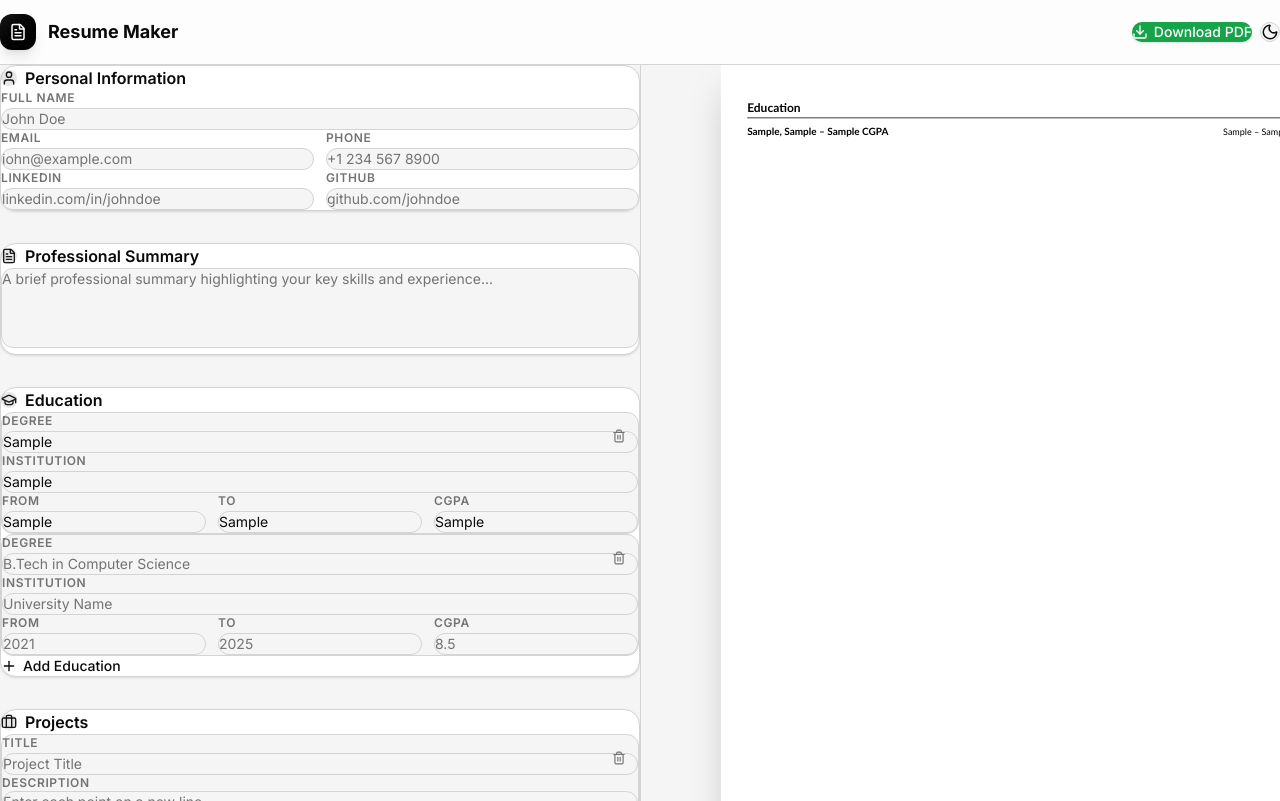
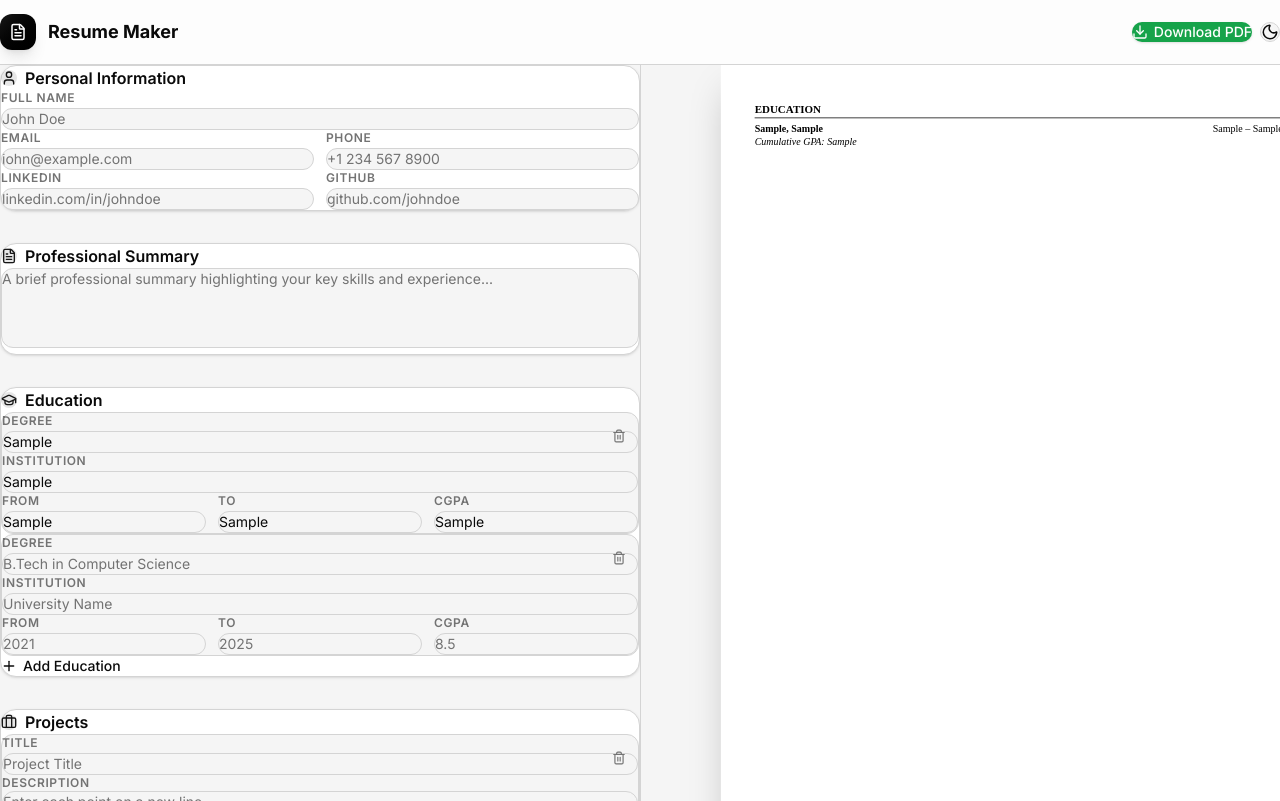
Before and after one commit to Manoharreddi2/Resume-Maker, a React (Vite) app in the folder frontend/: page / in a window 1280 px wide. Both pictures are taken after typing "Sample", "Sample", "Sample", "Sample", "Sample" into the empty fields and a click on the button "Add Education". Built offline with nearby package versions, Linux system fonts and the light colour scheme.

Commit message:
Implement final Serif/Navy resume template with centered header and bulleted projects

```diff
--- a/frontend/src/components/ResumePreview.jsx
+++ b/frontend/src/components/ResumePreview.jsx
@@ -68,7 +68,13 @@ export default function ResumePreview({ resumeData, previewRef }) {
             >
                 <div
                     ref={contentRef}
-                    style={{ fontSize: `${fontSize}pt`, padding: "30px 35px", color: "#1a1a1a", fontFamily: "'Calibri', 'Candara', 'Segoe UI', 'Optima', 'Arial', sans-serif" }}
+                    style={{
+                        fontSize: `${fontSize}pt`,
+                        padding: "40px 45px",
+                        color: "#000000",
+                        fontFamily: "'Times New Roman', Times, serif",
+                        lineHeight: 1.3
+                    }}
                 >
                     {!hasContent ? (
                         <div style={{ display: "flex", alignItems: "center", justifyContent: "center", height: "400px", color: "#94a3b8" }}>
@@ -79,100 +85,100 @@ export default function ResumePreview({ resumeData, previewRef }) {
                         </div>
                     ) : (
                         <>
-                            {/* Header - Name & Contact */}
+                            {/* Header - Centered Name & Contact */}
                             {personalInfo.fullName && (
-                                <div style={{ textAlign: "center", marginBottom: "12px", borderBottom: "2px solid #1a1a1a", paddingBottom: "12px" }}>
-                                    <h1 style={{ fontSize: "20pt", fontWeight: 700, color: "#1e293b", letterSpacing: "-0.5px", margin: 0 }}>
+                                <div style={{ textAlign: "center", marginBottom: "15px" }}>
+                                    <h1 style={{ fontSize: "24pt", fontWeight: 700, color: "#003366", textTransform: "uppercase", margin: "0 0 5px 0" }}>
                                         {personalInfo.fullName}
                                     </h1>
-                                    <div style={{ display: "flex", flexWrap: "wrap", justifyContent: "center", gap: "6px 16px", marginTop: "6px", fontSize: "8.5pt", color: "#475569" }}>
+                                    <div style={{ display: "flex", flexWrap: "wrap", justifyContent: "center", gap: "6px 8px", fontSize: "10pt", color: "#000000" }}>
+                                        {personalInfo.phone && <span>{personalInfo.phone}</span>}
+                                        {(personalInfo.phone && personalInfo.email) && <span style={{ color: "#000000" }}>◊</span>}
                                         {personalInfo.email && (
-                                            <span style={{ display: "inline-flex", alignItems: "center", gap: "4px" }}>
-                                                <svg width="12" height="12" viewBox="0 0 24 24" fill="none" stroke="currentColor" strokeWidth="2" strokeLinecap="round" strokeLinejoin="round"><rect x="2" y="4" width="20" height="16" rx="2" /><path d="m22 7-8.97 5.7a1.94 1.94 0 0 1-2.06 0L2 7" /></svg>
-                                                {personalInfo.email}
-                                            </span>
-                                        )}
-                                        {personalInfo.phone && (
-                                            <span style={{ display: "inline-flex", alignItems: "center", gap: "4px" }}>
-                                                <svg width="12" height="12" viewBox="0 0 24 24" fill="none" stroke="currentColor" strokeWidth="2" strokeLinecap="round" strokeLinejoin="round"><path d="M22 16.92v3a2 2 0 0 1-2.18 2 19.79 19.79 0 0 1-8.63-3.07 19.5 19.5 0 0 1-6-6 19.79 19.79 0 0 1-3.07-8.67A2 2 0 0 1 4.11 2h3a2 2 0 0 1 2 1.72c.127.96.361 1.903.7 2.81a2 2 0 0 1-.45 2.11L8.09 9.91a16 16 0 0 0 6 6l1.27-1.27a2 2 0 0 1 2.11-.45c.907.339 1.85.573 2.81.7A2 2 0 0 1 22 16.92z" /></svg>
-                                                {personalInfo.phone}
-                                            </span>
+                                            <a href={`mailto:${personalInfo.email}`} style={{ color: "#0000ee", textDecoration: "none" }}>{personalInfo.email}</a>
                                         )}
                                         {personalInfo.linkedin && (
-                                            <a href={personalInfo.linkedin.startsWith("http") ? personalInfo.linkedin : `https://${personalInfo.linkedin}`} style={{ display: "inline-flex", alignItems: "center", gap: "4px", color: "#475569", textDecoration: "none" }}>
-                                                <svg width="12" height="12" viewBox="0 0 24 24" fill="currentColor"><path d="M20.447 20.452h-3.554v-5.569c0-1.328-.027-3.037-1.852-3.037-1.853 0-2.136 1.445-2.136 2.939v5.667H9.351V9h3.414v1.561h.046c.477-.9 1.637-1.85 3.37-1.85 3.601 0 4.267 2.37 4.267 5.455v6.286zM5.337 7.433a2.062 2.062 0 0 1-2.063-2.065 2.064 2.064 0 1 1 2.063 2.065zm1.782 13.019H3.555V9h3.564v11.452zM22.225 0H1.771C.792 0 0 .774 0 1.729v20.542C0 23.227.792 24 1.771 24h20.451C23.2 24 24 23.227 24 22.271V1.729C24 .774 23.2 0 22.222 0h.003z" /></svg>
-                                                LinkedIn
-                                            </a>
+                                            <>
+                                                <span style={{ color: "#000000" }}>◊</span>
+                                                <a href={personalInfo.linkedin.startsWith("http") ? personalInfo.linkedin : `https://${personalInfo.linkedin}`} style={{ color: "#0000ee", textDecoration: "none" }}>linkedin.com/in/{personalInfo.fullName.toLowerCase().split(' ').join('')}</a>
+                                            </>
                                         )}
                                         {personalInfo.github && (
-                                            <a href={personalInfo.github.startsWith("http") ? personalInfo.github : `https://${personalInfo.github}`} style={{ display: "inline-flex", alignItems: "center", gap: "4px", color: "#475569", textDecoration: "none" }}>
-                                                <svg width="12" height="12" viewBox="0 0 24 24" fill="currentColor"><path d="M12 0C5.374 0 0 5.373 0 12c0 5.302 3.438 9.8 8.207 11.387.599.111.793-.261.793-.577v-2.234c-3.338.726-4.033-1.416-4.033-1.416-.546-1.387-1.333-1.756-1.333-1.756-1.089-.745.083-.729.083-.729 1.205.084 1.839 1.237 1.839 1.237 1.07 1.834 2.807 1.304 3.492.997.107-.775.418-1.305.762-1.604-2.665-.305-5.467-1.334-5.467-5.931 0-1.311.469-2.381 1.236-3.221-.124-.303-.535-1.524.117-3.176 0 0 1.008-.322 3.301 1.23A11.509 11.509 0 0 1 12 5.803c1.02.005 2.047.138 3.006.404 2.291-1.552 3.297-1.23 3.297-1.23.653 1.653.242 2.874.118 3.176.77.84 1.235 1.911 1.235 3.221 0 4.609-2.807 5.624-5.479 5.921.43.372.823 1.102.823 2.222v3.293c0 .319.192.694.801.576C20.566 21.797 24 17.3 24 12c0-6.627-5.373-12-12-12z" /></svg>
-                                                GitHub
-                                            </a>
+                                            <>
+                                                <span style={{ color: "#000000" }}>◊</span>
+                                                <a href={personalInfo.github.startsWith("http") ? personalInfo.github : `https://${personalInfo.github}`} style={{ color: "#0000ee", textDecoration: "none" }}>github.com/{personalInfo.fullName.toLowerCase().split(' ').join('')}</a>
+                                            </>
                                         )}
                                     </div>
                                 </div>
                             )}
 
-                            {/* Professional Summary */}
+                            {/* Objective / Summary */}
                             {professionalSummary && (
-                                <div style={{ marginBottom: "10px" }}>
-                                    <h2 style={sectionTitleStyle}>Professional Summary</h2>
-                                    <p style={{ lineHeight: 1.5, color: "#334155", margin: 0 }}>{professionalSummary}</p>
+                                <div style={{ marginBottom: "12px" }}>
+                                    <h2 style={sectionTitleStyle}>Objective</h2>
+                                    <p style={{ margin: 0 }}>{professionalSummary}</p>
                                 </div>
                             )}
 
                             {/* Education */}
                             {education.some((e) => e.degree || e.institution) && (
-                                <div style={{ marginBottom: "10px" }}>
+                                <div style={{ marginBottom: "12px" }}>
                                     <h2 style={sectionTitleStyle}>Education</h2>
                                     {education
                                         .filter((e) => e.degree || e.institution)
                                         .map((edu, i) => (
                                             <div key={i} style={{ marginBottom: "4px" }}>
                                                 <div style={{ display: "flex", justifyContent: "space-between", alignItems: "baseline" }}>
-                                                    <span style={{ fontWeight: 600, color: "#000000" }}>
-                                                        {edu.degree}{edu.institution ? `, ${edu.institution}` : ""}
-                                                        {edu.cgpa ? ` – ${edu.cgpa} CGPA` : ""}
-                                                    </span>
-                                                    <span style={{ fontSize: "9pt", fontWeight: 500, color: "#000000" }}>
-                                                        {edu.fromYear && edu.toYear ? `${edu.fromYear} – ${edu.toYear}` : edu.fromYear || edu.toYear || ""}
-                                                    </span>
+                                                    <span style={{ fontWeight: 700 }}>{edu.degree}{edu.institution ? `, ${edu.institution}` : ""}</span>
+                                                    <span style={{ fontWeight: 400 }}>{edu.fromYear && edu.toYear ? `${edu.fromYear} – ${edu.toYear}` : edu.fromYear || edu.toYear || ""}</span>
                                                 </div>
+                                                {edu.cgpa && <div style={{ fontStyle: "italic" }}>Cumulative GPA: {edu.cgpa}</div>}
                                             </div>
                                         ))}
                                 </div>
                             )}
 
+                            {/* Skills */}
+                            {(skills.programmingLanguages || skills.frontendBackend || skills.tools) && (
+                                <div style={{ marginBottom: "12px" }}>
+                                    <h2 style={sectionTitleStyle}>Skills</h2>
+                                    <div style={{ fontSize: "10pt" }}>
+                                        {skills.programmingLanguages && (
+                                            <div style={{ marginBottom: "2px" }}>
+                                                <span style={{ fontWeight: 700 }}>Technical Skills: </span> {skills.programmingLanguages}
+                                            </div>
+                                        )}
+                                        {skills.frontendBackend && (
+                                            <div style={{ marginBottom: "2px" }}>
+                                                <span style={{ fontWeight: 700 }}>Frontend & Backend: </span> {skills.frontendBackend}
+                                            </div>
+                                        )}
+                                        {skills.tools && (
+                                            <div>
+                                                <span style={{ fontWeight: 700 }}>Build and Tools: </span> {skills.tools}
+                                            </div>
+                                        )}
+                                    </div>
+                                </div>
+                            )}
+
                             {/* Projects */}
                             {projects.some((p) => p.title) && (
-                                <div style={{ marginBottom: "10px" }}>
+                                <div style={{ marginBottom: "12px" }}>
                                     <h2 style={sectionTitleStyle}>Projects</h2>
                                     {projects
                                         .filter((p) => p.title)
                                         .map((proj, i) => (
                                             <div key={i} style={{ marginBottom: "8px" }}>
-                                                <div style={{ display: "flex", justifyContent: "space-between", alignItems: "baseline" }}>
-                                                    <span style={{ fontWeight: 700, color: "#000000", fontSize: "10pt" }}>{proj.title}</span>
-                                                    <span style={{ display: "flex", gap: "10px", fontSize: "8pt" }}>
-                                                        {proj.githubLink && (
-                                                            <a href={proj.githubLink.startsWith("http") ? proj.githubLink : `https://${proj.githubLink}`} style={{ color: "#1a1a1a", textDecoration: "none", fontWeight: 600 }}>GitHub</a>
-                                                        )}
-                                                        {proj.liveLink && (
-                                                            <a href={proj.liveLink.startsWith("http") ? proj.liveLink : `https://${proj.liveLink}`} style={{ color: "#1a1a1a", textDecoration: "none", fontWeight: 600 }}>Live ↗</a>
-                                                        )}
-                                                    </span>
-                                                </div>
+                                                <div style={{ fontWeight: 700, marginBottom: "2px" }}>{proj.title}</div>
                                                 {(proj.description || proj.technologies) && (
-                                                    <ul style={{ paddingLeft: "18px", margin: "2px 0", color: "#000000", lineHeight: 1.4 }}>
+                                                    <ul style={{ paddingLeft: "20px", margin: "0", listStyleType: "disc" }}>
                                                         {proj.description && proj.description.split(/[.\n]/).filter(line => line.trim()).slice(0, 8).map((line, j) => (
-                                                            <li key={j} style={{ marginBottom: "1px" }}>{line.trim()}.</li>
+                                                            <li key={j} style={{ marginBottom: "2px" }}>{line.trim()}.</li>
                                                         ))}
                                                         {proj.technologies && (
-                                                            <li style={{ marginBottom: "1px" }}>
-                                                                <span style={{ fontWeight: 600 }}>Tech Stack and Tools: </span>
-                                                                <span>{proj.technologies}</span>
-                                                            </li>
+                                                            <li style={{ fontStyle: "italic" }}>Tech Stack: {proj.technologies}</li>
                                                         )}
                                                     </ul>
                                                 )}
@@ -181,44 +187,15 @@ export default function ResumePreview({ resumeData, previewRef }) {
                                 </div>
                             )}
 
-                            {/* Skills */}
-                            {(skills.programmingLanguages || skills.frontendBackend || skills.tools) && (
-                                <div style={{ marginBottom: "10px" }}>
-                                    <h2 style={sectionTitleStyle}>Skills Summary</h2>
-                                    <div style={{ lineHeight: 1.6, color: "#000000", fontSize: "9.5pt" }}>
-                                        {skills.programmingLanguages && (
-                                            <p style={{ margin: "0 0 2px 0" }}>
-                                                <span style={{ fontWeight: 700 }}>Programming Languages: </span>
-                                                {skills.programmingLanguages}
-                                            </p>
-                                        )}
-                                        {skills.frontendBackend && (
-                                            <p style={{ margin: "0 0 2px 0" }}>
-                                                <span style={{ fontWeight: 700 }}>Frontend & Backend: </span>
-                                                {skills.frontendBackend}
-                                            </p>
-                                        )}
-                                        {skills.tools && (
-                                            <p style={{ margin: 0 }}>
-                                                <span style={{ fontWeight: 700 }}>Build and Tools: </span>
-                                                {skills.tools}
-                                            </p>
-                                        )}
-                                    </div>
-                                </div>
-                            )}
-
                             {/* Achievements */}
                             {achievements.some((a) => a.trim()) && (
-                                <div>
+                                <div style={{ marginBottom: "12px" }}>
                                     <h2 style={sectionTitleStyle}>Achievements / Certifications</h2>
-                                    <ul style={{ paddingLeft: "18px", margin: 0, color: "#000000" }}>
+                                    <ul style={{ paddingLeft: "20px", margin: 0 }}>
                                         {achievements
                                             .filter((a) => a.trim())
                                             .map((ach, i) => (
-                                                <li key={i} style={{ marginBottom: "3px", lineHeight: 1.4 }}>
-                                                    {ach}
-                                                </li>
+                                                <li key={i} style={{ marginBottom: "2px" }}>{ach}</li>
                                             ))}
                                     </ul>
                                 </div>
@@ -237,11 +214,12 @@ export default function ResumePreview({ resumeData, previewRef }) {
 }
 
 const sectionTitleStyle = {
-    fontSize: "12pt",
+    fontSize: "11pt",
     fontWeight: 700,
     color: "#000000",
-    borderBottom: "1.5px solid #000000",
-    paddingBottom: "2px",
-    marginBottom: "8px",
-    marginTop: "14px",
+    textTransform: "uppercase",
+    borderBottom: "1px solid #000000",
+    paddingBottom: "1px",
+    marginBottom: "5px",
+    marginTop: "10px",
 };
```
